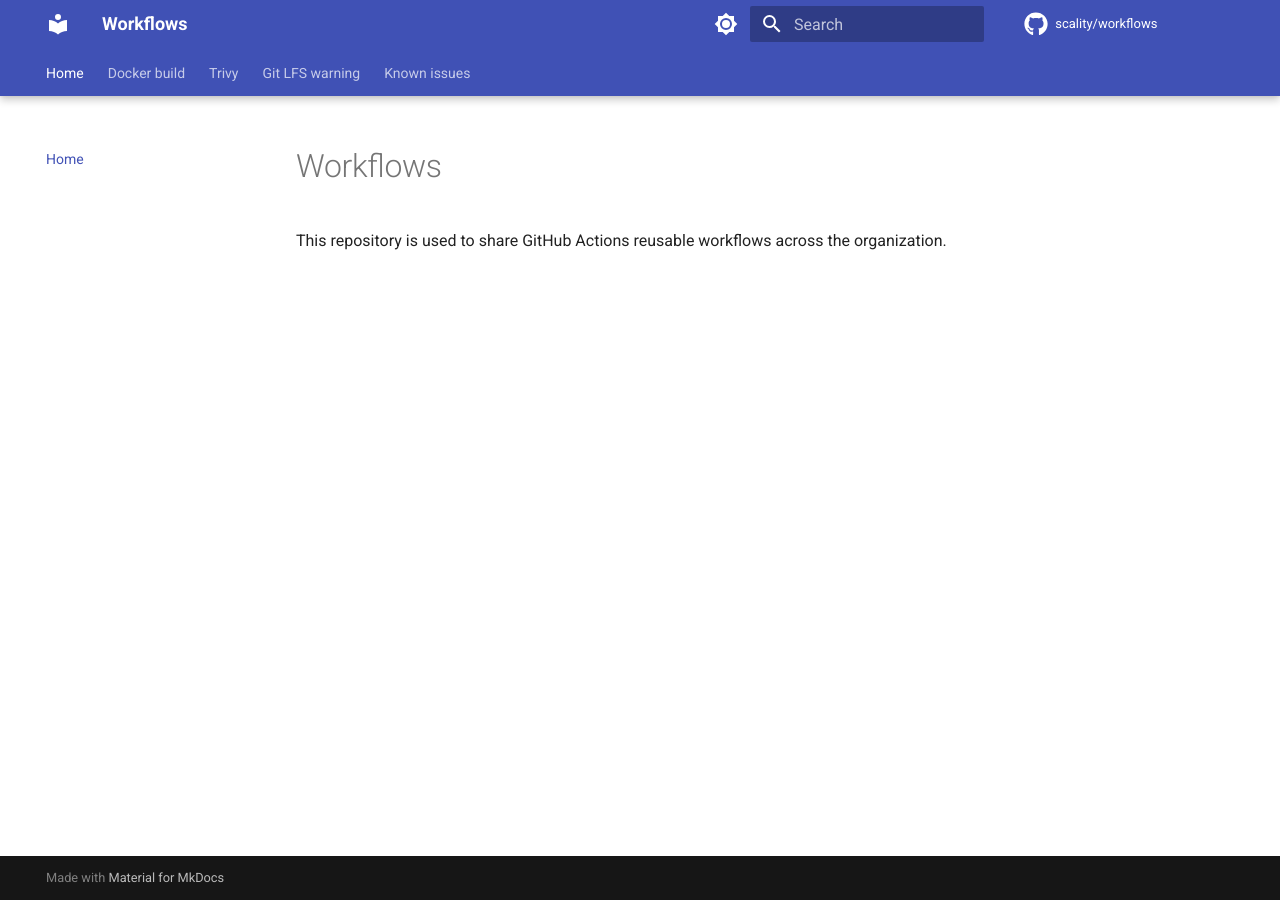
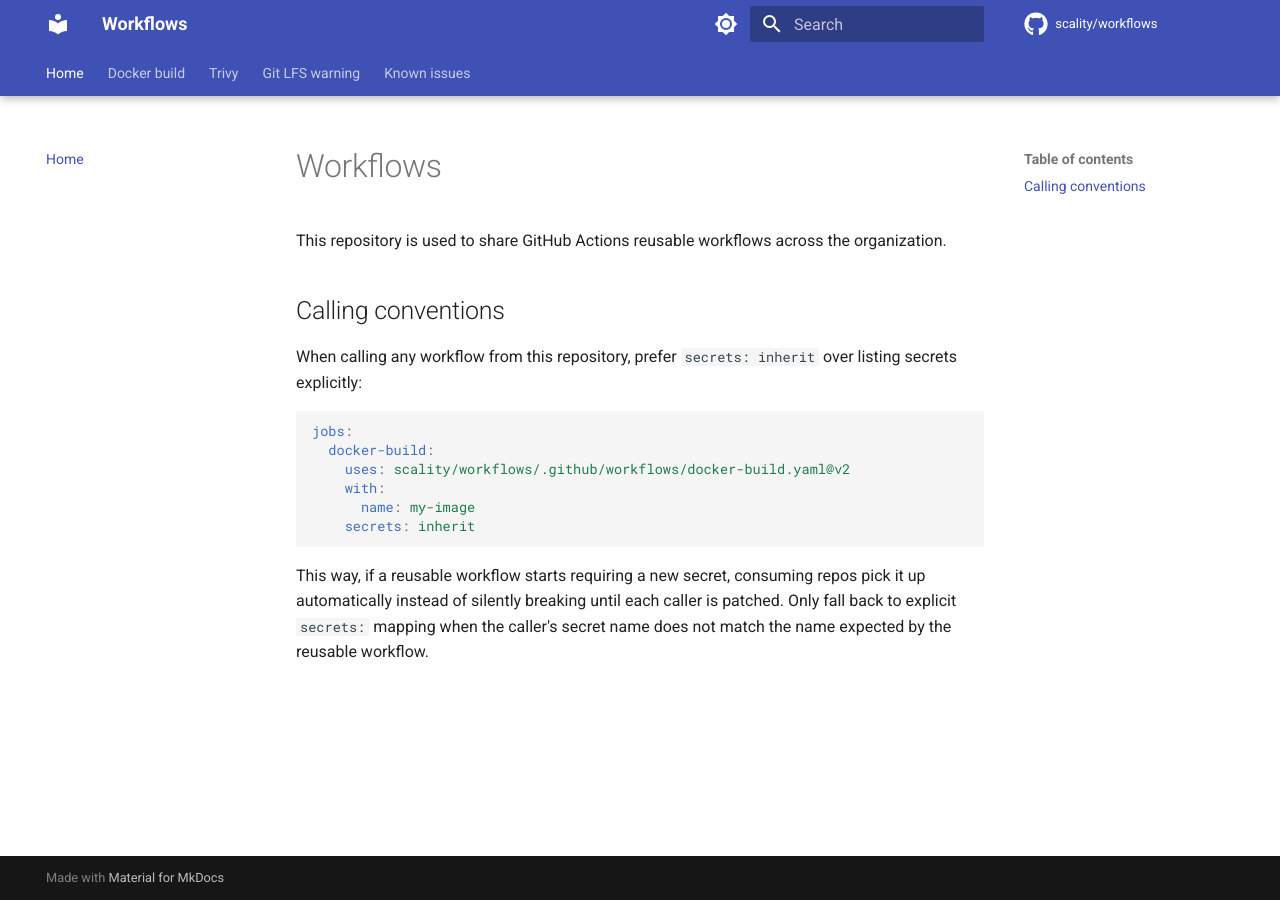
Before and after one commit to scality/workflows, an MkDocs documentation site: the page built from docs/index.md, in a window 1280 px wide. Built offline with MkDocs 1.6.1 and Material for MkDocs 9.7.7, drawn with Linux system fonts in a browser that asks for light colours; comment, search, counter and statistics services are not loaded.

Commit message:
inherit secrets to simplify workflows
Issue: ZENKO-5260

````diff
--- a/docs/index.md
+++ b/docs/index.md
@@ -1,3 +1,22 @@
 # Workflows
 
 This repository is used to share GitHub Actions reusable workflows across the organization.
+
+## Calling conventions
+
+When calling any workflow from this repository, prefer `secrets: inherit` over listing
+secrets explicitly:
+
+```yaml
+jobs:
+  docker-build:
+    uses: scality/workflows/.github/workflows/docker-build.yaml@v2
+    with:
+      name: my-image
+    secrets: inherit
+```
+
+This way, if a reusable workflow starts requiring a new secret, consuming repos pick it
+up automatically instead of silently breaking until each caller is patched. Only fall
+back to explicit `secrets:` mapping when the caller's secret name does not match the
+name expected by the reusable workflow.
````
Also changed, not shown: 1 other file.
